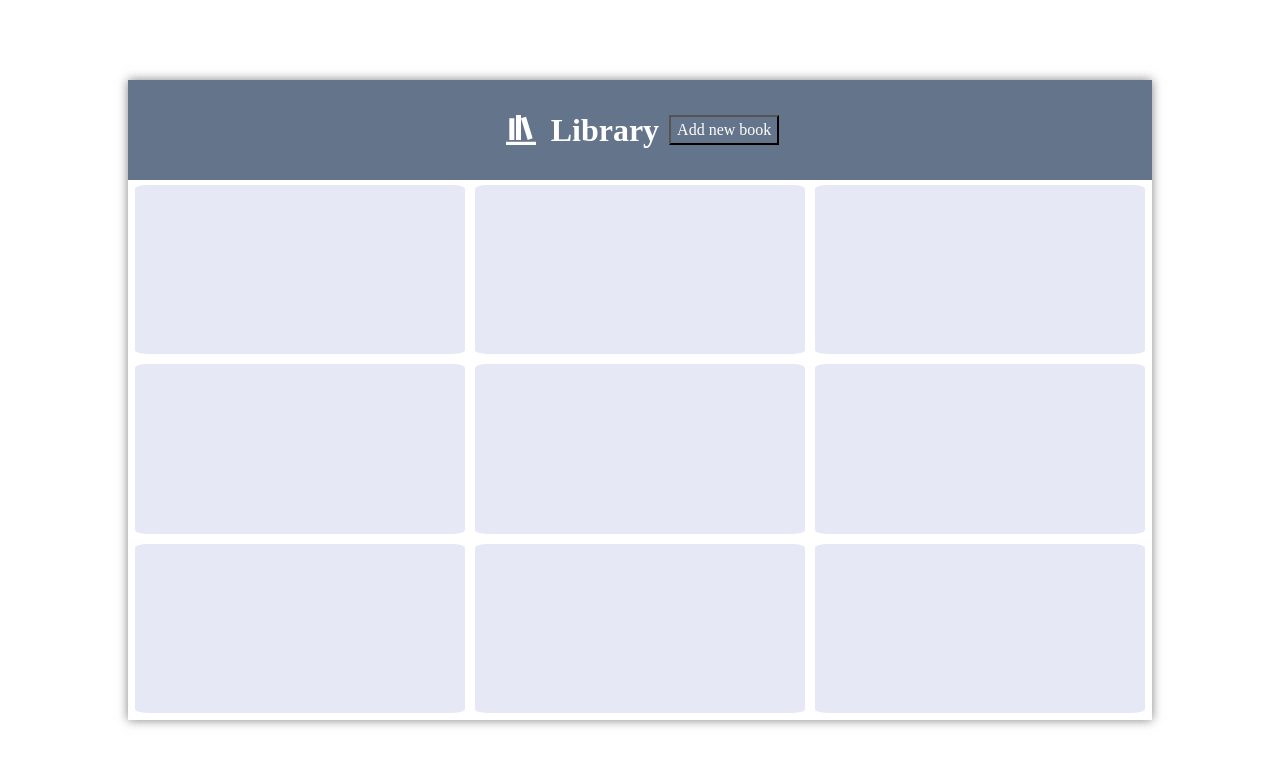
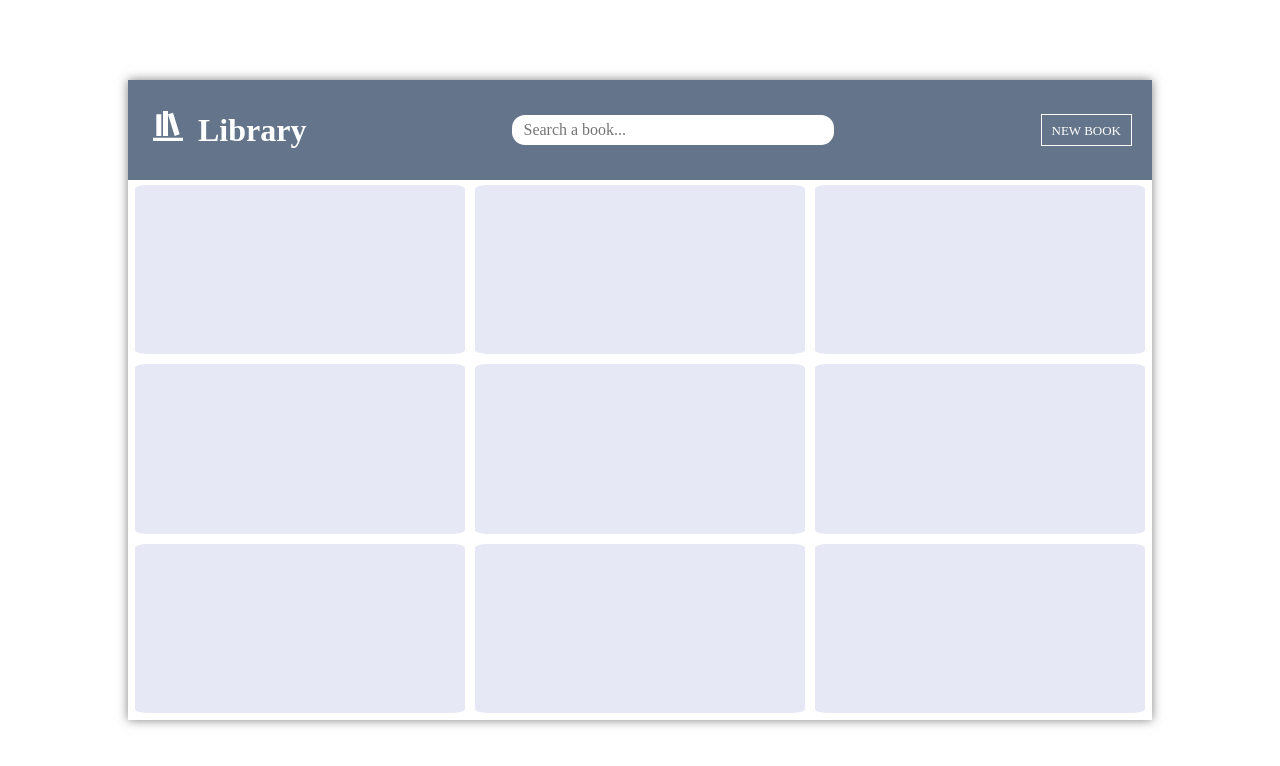
Before and after one commit to CeeZ-11/Odin-Project-Library, a plain HTML site: page index.html in a window 1280 px wide. Drawn offline with Linux system fonts and the light colour scheme.

Commit message:
update add button style and add search bar and header positioning

```diff
--- a/index.html
+++ b/index.html
@@ -10,6 +10,7 @@
   <body>
     <div id="library">
       <div class="header">
+        <div class="logo">
           <span class="books-icon"
             ><svg xmlns="http://www.w3.org/2000/svg" viewBox="0 0 24 24">
               <path
@@ -20,11 +21,22 @@
             </svg>
           </span>
           <h1>Library</h1>
+        </div>
+        <div class="search-container">
+          <input
+            type="text"
+            class="search-box"
+            placeholder="Search a book..."
+            data-search
+          />
+        </div>
+        <div class="add-book">
           <dialog>
             <button autofocus>Close</button>
             <p>This modal dialog has a groovy backdrop!</p>
           </dialog>
-        <button>Add new book</button>
+          <button><span>NEW BOOK</span></button>
+        </div>
       </div>
       <div class="content">
         <div class="books"></div>
--- a/styles.css
+++ b/styles.css
@@ -16,6 +16,8 @@ body {
   --lib-h1-color: white;
   --lib-border-color: white;
   --book-color: #9bb0e6;
+  --search-border-color: gray;
+  --search-color: gray;
 }
 
 img,
@@ -89,9 +91,10 @@ h6 {
 
 .header {
   display: flex;
-  justify-content: center;
+  justify-content: space-between;
   align-items: center;
-  gap: 10px;
+  padding-left: 20px;
+  padding-right: 20px;
 }
 
 .books-icon svg {
@@ -99,7 +102,35 @@ h6 {
   height: 40px;
 }
 
+.logo {
+  display: flex;
+  gap: 10px;
+}
+
+.search-box {
+  width: 300px;
+  border-radius: 13px;
+  border: 1px solid transparent;
+  padding: 2px 10px;
+  outline: none;
+  color: var(--search-color);
+}
+
+.search-box:focus {
+  border-color: var(--search-border-color);
+  outline: 1px solid var(--search-border-color);
+}
+
 button {
   color: white;
   background-color: var(--lib-head-bg-color);
+  border: 1px solid white;
+  line-height: 1.5;
+  right: 20px;
+  cursor: pointer;
+  padding: 3px 10px;
 }
+
+button span {
+  font-size: 13px;
+}
```
Lines whose indentation alone changed are shown as unchanged.
